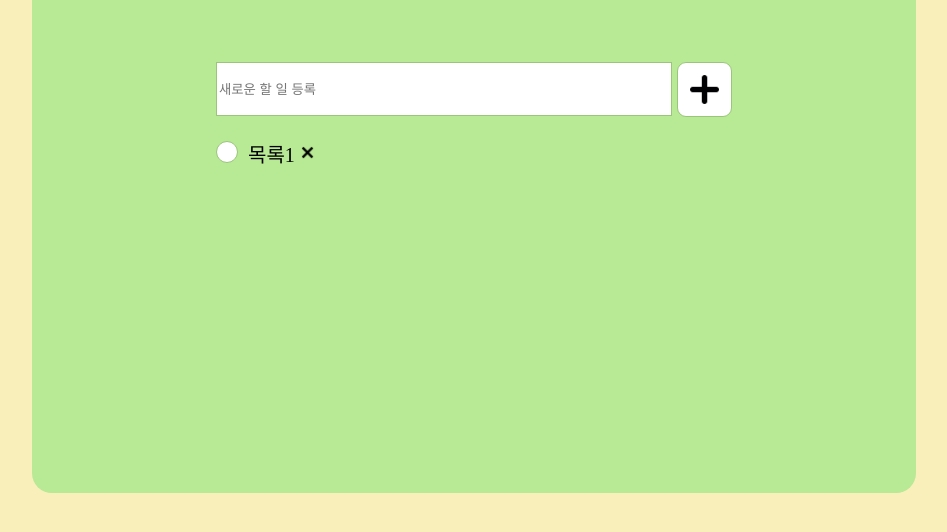
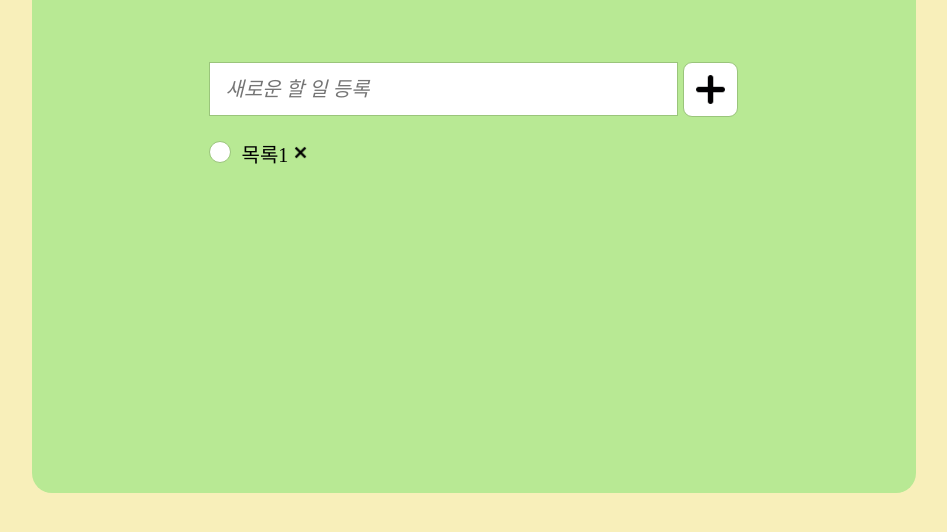
Before and after one commit to kimseryeong/mini_project, a plain HTML site: page todoList/index.html in a window 1280 px wide. Shown: the part 178-710 px from the top of the page, without its empty margins (166-1113 px from the left). Drawn offline with Linux system fonts and the light colour scheme; a web font is replaced by a local one.

Commit message:
디자인 끝

```diff
--- a/todoList/style.css
+++ b/todoList/style.css
@@ -67,7 +67,6 @@ input[type="checkbox"]:checked + label{
     border: 1px solid #9ac57b;
     width: 20px;
     height: 20px;
-    /* text-align: center; */
     left: 0;
     top:0;
     content: url("./img/checkbox.png");
@@ -99,6 +98,14 @@ input[type="checkbox"]:checked + label{
     width: 450px;
     border: 1px solid #9ac57b;
     margin-right: 5px;
+    font-size: 20px;
+    padding-left: 15px;
+
+}
+.input::placeholder{
+    font: 300 20px lightgrey;
+    font-style: italic;
+    vertical-align: middle;
 }
 .add_todo_btn{
     border: 1px solid #9ac57b;
```
